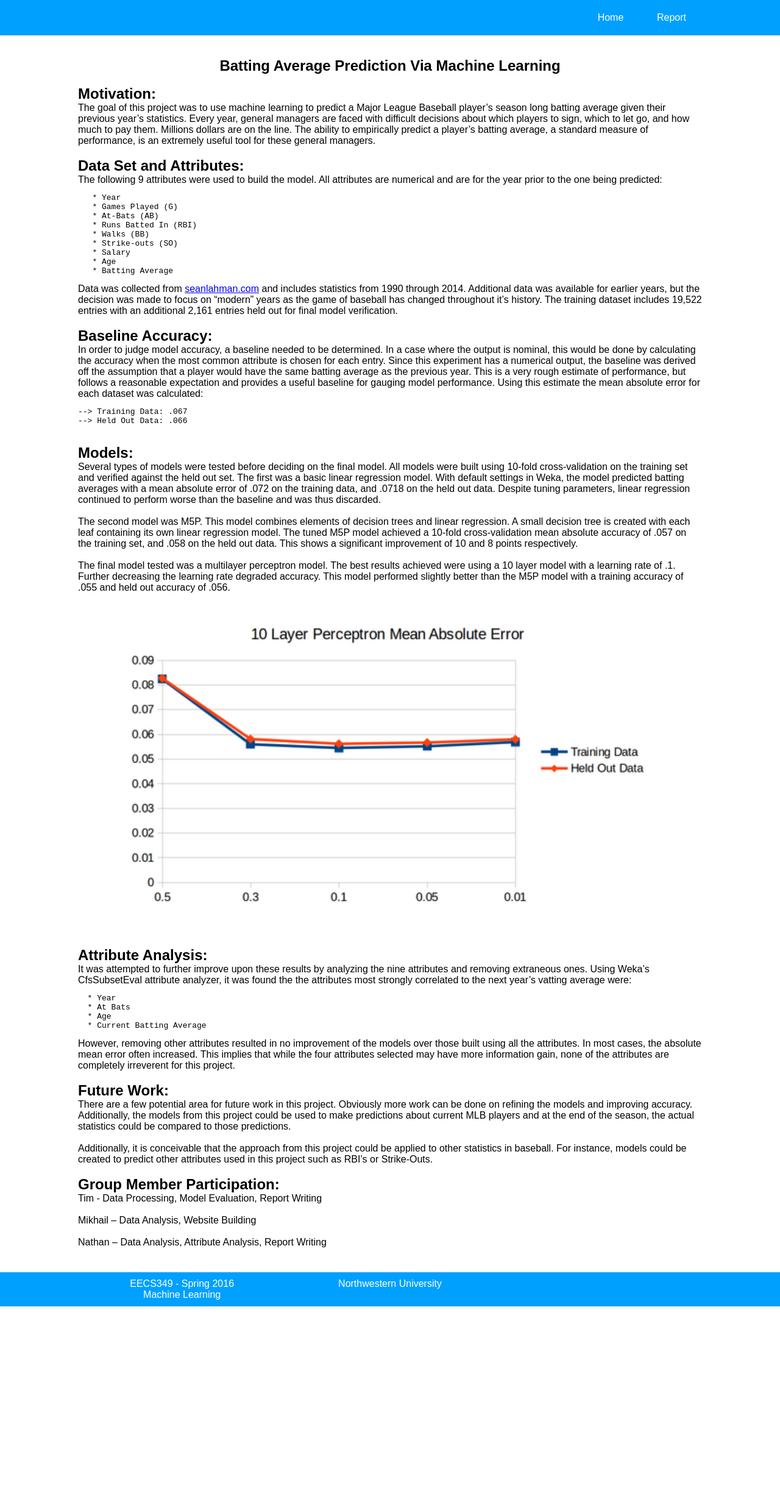
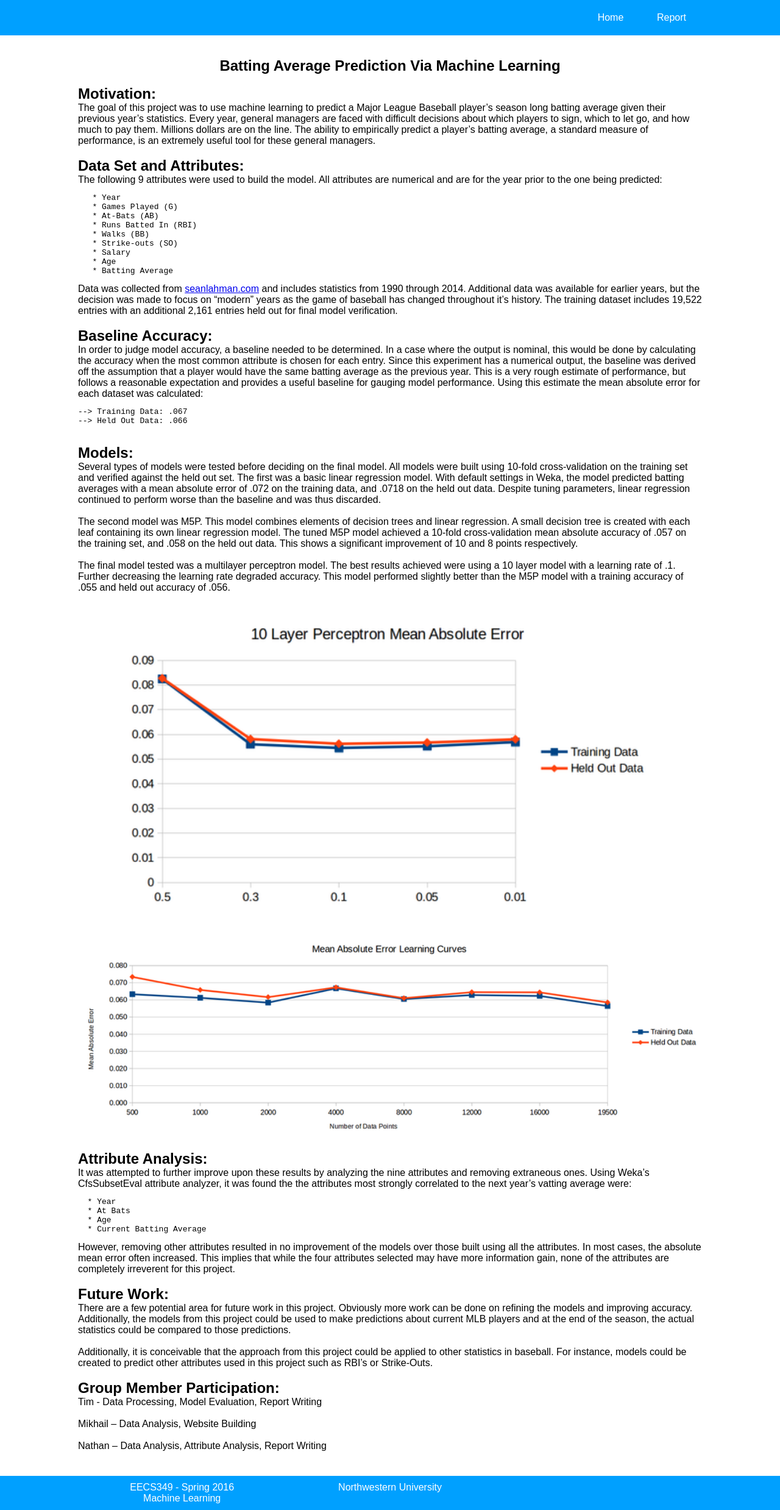
Before and after one commit to MikhailTodes/Machine_Learning_Baseball, a Jekyll site: the page built from report.md, in a window 1280 px wide. Shown: the whole page at 61% size. Built offline with Jekyll 4.4.1, drawn with Linux system fonts in a browser that asks for light colours; nearby versions of some CDN libraries; before the commit the page ends 2143 px from its top, so only the background shows below that.

Commit message:
added learning curve images

```diff
--- a/report.md
+++ b/report.md
@@ -56,6 +56,9 @@ The final model tested was a multilayer perceptron model.  The best results achi
     <img class="one" style='text-align: center; height: 100%; width: 100%; object-fit: contain' src="https://github.com/MikhailTodes/Machine_Learning_Baseball/blob/gh-pages/public/images/10_layer_perceptron_error_curve.png?raw=true">
 </div>
 
+<div class="container"  align="middle">
+    <img class="one" style='text-align: center; height: 100%; width: 100%; object-fit: contain' src="https://github.com/MikhailTodes/Machine_Learning_Baseball/blob/gh-pages/public/images/learning_curves.png?raw=true">
+</div>
 <br />
 
 # Attribute Analysis:
```
Also changed, not shown: public/images/learning_curves.png (added), 3 other files.
